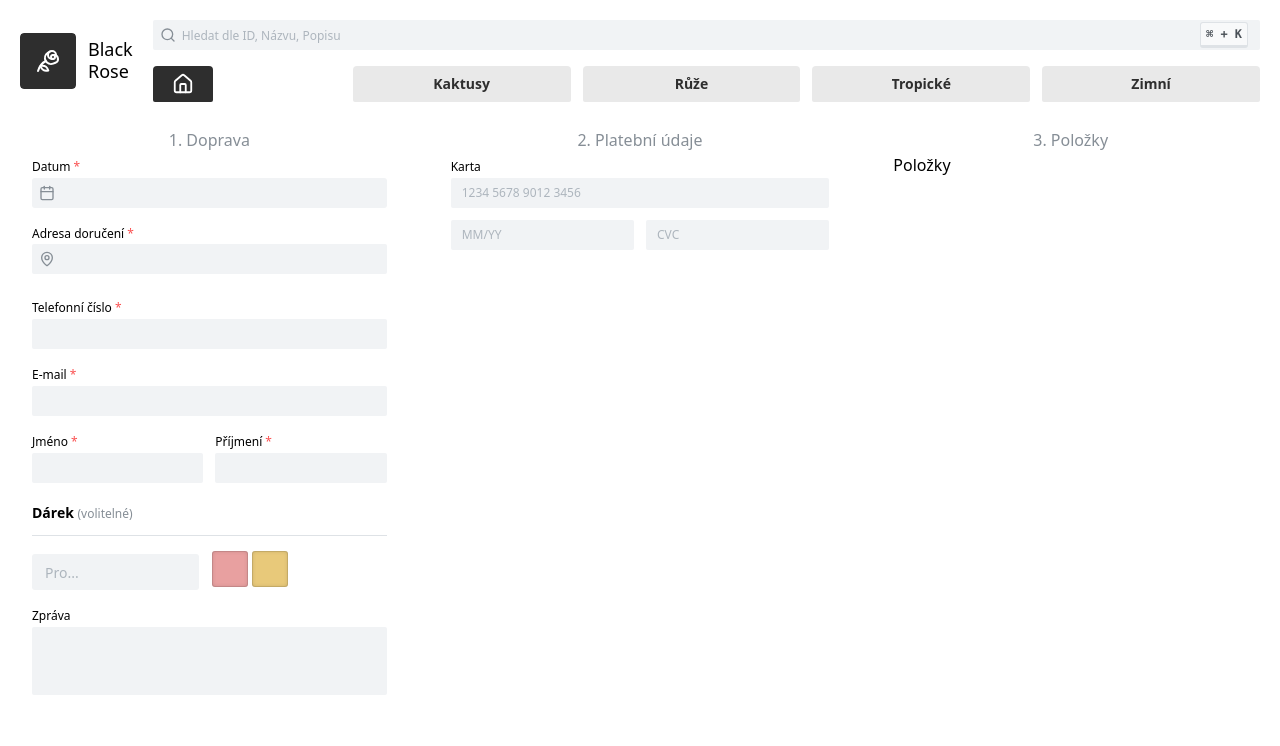
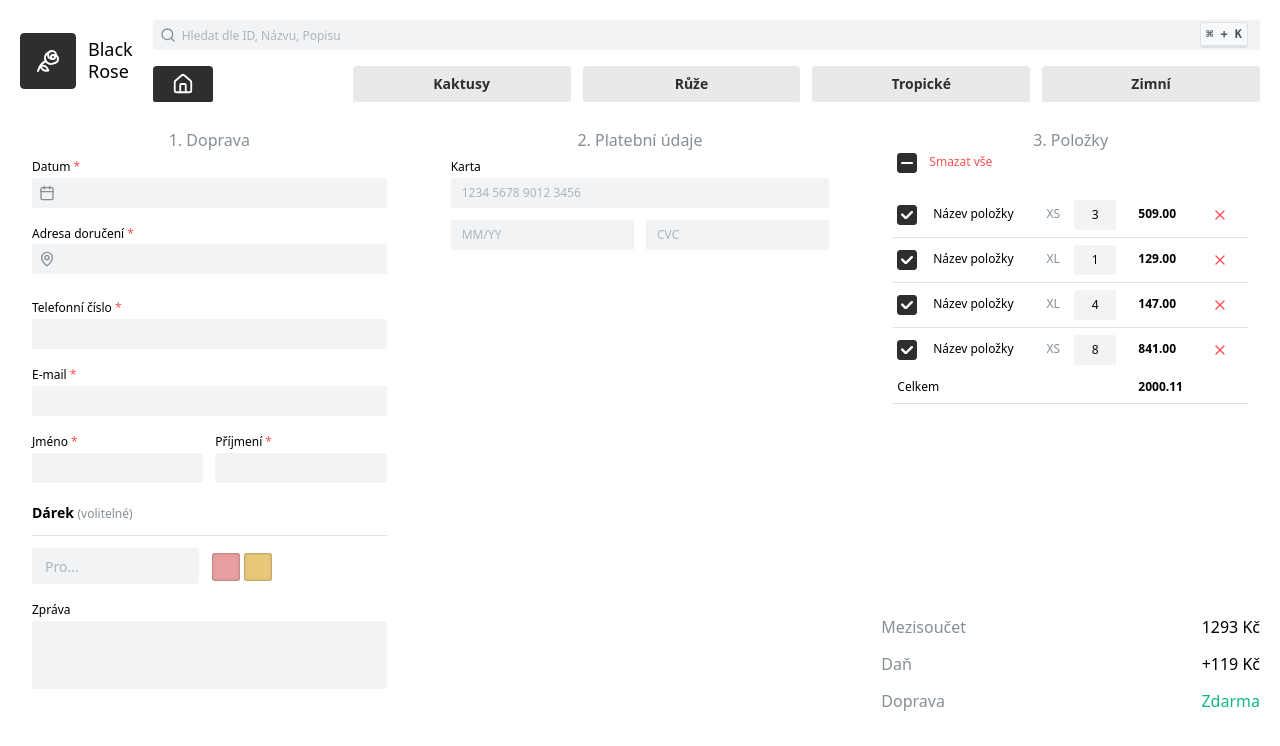
Before and after one commit to Makovicee/DualE-commerce, a React (Vite) app: page /checkout in a window 1280 px wide. Shown: the top 746 px of the page. Built offline with nearby package versions, Linux system fonts and the light colour scheme.

Commit message:
feat:UI-Checkout-CartEFF

```diff
--- a/src/components/main/checkoutPage/cart/Cart.tsx
+++ b/src/components/main/checkoutPage/cart/Cart.tsx
@@ -1,9 +1,12 @@
 import { Stack } from "@mantine/core";
+import CartItems from "./cartItems/CartItems";
+import Summary from "./summary/Summary";
 
 const Cart = () => {
   return (
-    <Stack gap={"xl"} px={"md"}>
-      Položky
+    <Stack h={"100%"} justify="space-between">
+      <CartItems />
+      <Summary />
     </Stack>
   );
 };
--- /dev/null
+++ b/src/components/main/checkoutPage/cart/cartItems/CartItems.tsx
@@ -0,0 +1,50 @@
+import { Checkbox, Group, Stack, Table, Text } from "@mantine/core";
+import ItemRow from "./ItemRow";
+
+const ITEMS = [
+  { id: 1, name: "Název položky", size: "XS", quantity: 3, price: 509 },
+  { id: 2, name: "Název položky", size: "XL", quantity: 1, price: 129 },
+  { id: 3, name: "Název položky", size: "XL", quantity: 4, price: 147 },
+  { id: 4, name: "Název položky", size: "XS", quantity: 8, price: 841 },
+];
+
+const CartItems = () => {
+  return (
+    <Stack gap={"xl"} px={"md"}>
+      <Group ml={"xs"}>
+        <Checkbox indeterminate />
+        <Text size="xs" c="red" fw={500} style={{ cursor: "pointer" }}>
+          Smazat vše
+        </Text>
+      </Group>
+      <Table>
+        <Table.Tbody>
+          {ITEMS.map((item) => (
+            <ItemRow
+              key={item.id}
+              {...item}
+              checked={true}
+              onCheck={() => {}}
+              onRemove={() => {}}
+            />
+          ))}
+        </Table.Tbody>
+        <Table.Tfoot>
+          <Table.Tr>
+            <Table.Td colSpan={4}>
+              <Text size="xs">Celkem</Text>
+            </Table.Td>
+            <Table.Td>
+              <Text size="xs" fw={700}>
+                {2000.11}
+              </Text>
+            </Table.Td>
+            <Table.Td />
+          </Table.Tr>
+        </Table.Tfoot>
+      </Table>
+    </Stack>
+  );
+};
+
+export default CartItems;
--- /dev/null
+++ b/src/components/main/checkoutPage/cart/cartItems/ItemRow.tsx
@@ -0,0 +1,58 @@
+import { Checkbox, Text, ActionIcon, Table, NumberInput } from "@mantine/core";
+import { X } from "lucide-react";
+
+interface ItemRowProps {
+  name: string;
+  size: string;
+  quantity: number;
+  price: number;
+  checked: boolean;
+  onCheck: () => void;
+  onRemove: () => void;
+}
+
+const ItemRow = ({
+  name,
+  size,
+  quantity,
+  price,
+  checked,
+  onCheck,
+  onRemove,
+}: ItemRowProps) => {
+  return (
+    <Table.Tr>
+      <Table.Td>
+        <Checkbox checked={checked} onChange={onCheck} />
+      </Table.Td>
+      <Table.Td>
+        <Text size="xs">{name}</Text>
+      </Table.Td>
+      <Table.Td>
+        <Text size="xs" c="dimmed">
+          {size}
+        </Text>
+      </Table.Td>
+      <Table.Td>
+        <NumberInput
+          styles={{ input: { textAlign: "center" } }}
+          hideControls
+          w={42}
+          value={quantity}
+        ></NumberInput>
+      </Table.Td>
+      <Table.Td>
+        <Text size="xs" fw={700}>
+          {price.toFixed(2)}
+        </Text>
+      </Table.Td>
+      <Table.Td>
+        <ActionIcon variant="transparent" color="red" onClick={onRemove}>
+          <X size={16} />
+        </ActionIcon>
+      </Table.Td>
+    </Table.Tr>
+  );
+};
+
+export default ItemRow;
--- /dev/null
+++ b/src/components/main/checkoutPage/cart/summary/Summary.tsx
@@ -0,0 +1,26 @@
+import { Group, Stack, Text } from "@mantine/core";
+
+const ROWS = [
+  { label: "Mezisoučet", value: "1293 Kč" },
+  { label: "Daň", value: "+119 Kč" },
+  { label: "Doprava", value: "Zdarma", color: "teal" },
+];
+
+const Summary = () => {
+  return (
+    <Stack>
+      {ROWS.map(({ label, value, color }) => (
+        <Group key={label} justify="space-between">
+          <Text fw={500} c="dimmed">
+            {label}
+          </Text>
+          <Text fw={500} c={color}>
+            {value}
+          </Text>
+        </Group>
+      ))}
+    </Stack>
+  );
+};
+
+export default Summary;
--- a/src/components/main/checkoutPage/delivery/giftOption/GiftOption.tsx
+++ b/src/components/main/checkoutPage/delivery/giftOption/GiftOption.tsx
@@ -27,13 +27,13 @@ const GiftOption = () => {
     />
   );
   const messageInput = <Textarea label="Zpráva" autosize minRows={3} />;
-  const colorSwatches = (
+  const colorPicker = (
     <ColorPicker
       format="hex"
       swatches={["#e8a0a0", "#E8C97A"]}
       withPicker={false}
       swatchesPerRow={2}
-      style={{ "--cp-swatch-size": mode === "AST" ? "3.5rem" : "2.5rem" }}
+      style={{ "--cp-swatch-size": mode === "AST" ? "64px" : "32px" }}
     />
   );
 
@@ -48,7 +48,7 @@ const GiftOption = () => {
       <Divider />
       <Group wrap="nowrap" align="flex-end">
         {recipientSelect}
-        {colorSwatches}
+        {colorPicker}
       </Group>
       {messageInput}
     </Stack>
@@ -79,7 +79,7 @@ const GiftOption = () => {
             Darujte květiny těm na kterých vám opravdu záleží. Lorem ipsum dolor
             sit amet, consectetuer adipiscing elit.
           </Text>
-          {colorSwatches}
+          {colorPicker}
         </Stack>
       </Grid.Col>
     </Grid>
```
